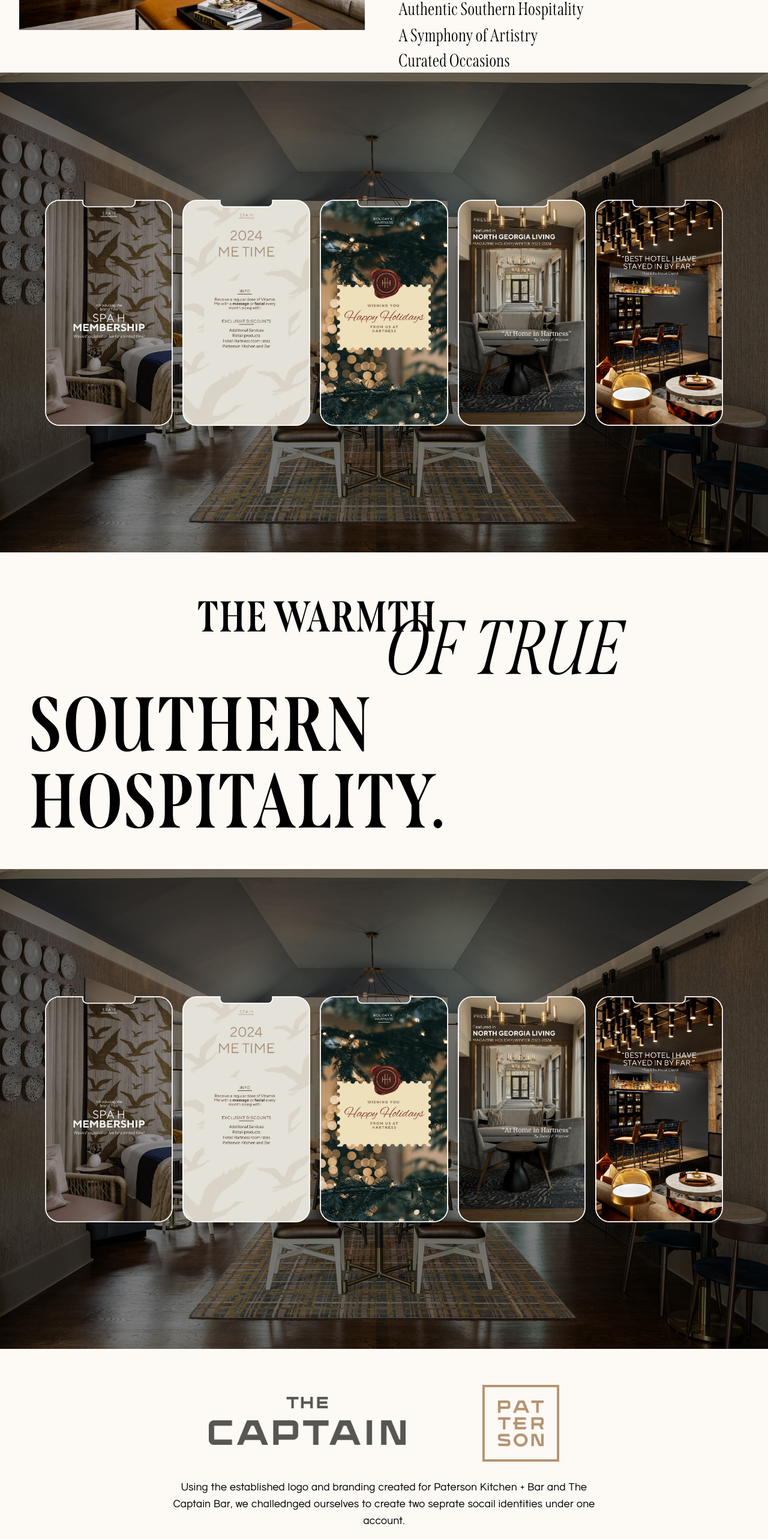
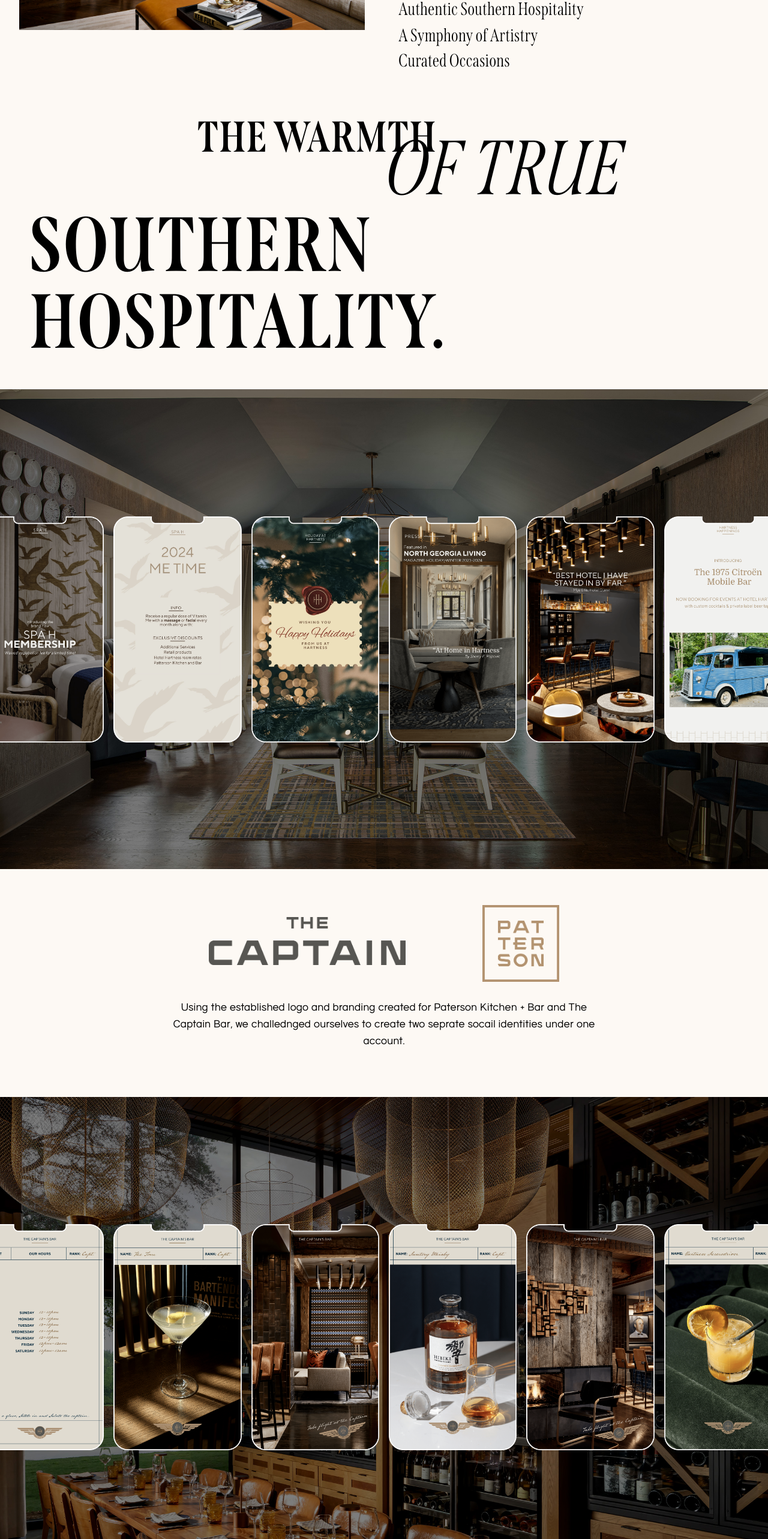
Before and after one commit to MMount98/10and5, a React (Create React App) app: page /hotel-hartness in a window 1280 px wide. Shown: the part 2640-5206 px from the top of the page at 60% size. Built offline with nearby package versions, Linux system fonts and the light colour scheme.

Commit message:
reworking carouselAnimation compotent to take custom images

```diff
--- a/src/components/carouselAnimation/index.js
+++ b/src/components/carouselAnimation/index.js
@@ -1,15 +1,7 @@
 import React, { useEffect, useState } from "react";
 import { motion, useAnimation } from "framer-motion";
-import backgroundImage from "../images/hotelhartness/HH_Fourth Photo.jpg";
-import image1 from "../images/hotelhartness/1stStories/HH_Story1.png";
-import image2 from "../images/hotelhartness/1stStories/HH_Story2.png";
-import image3 from "../images/hotelhartness/1stStories/HH_Story3.png";
-import image4 from "../images/hotelhartness/1stStories/HH_Story4.png";
-import image5 from "../images/hotelhartness/1stStories/HH_Story5.png";
 
-const portraits = [image1, image2, image3, image4, image5];
-
-const CarouselAnimation = () => {
+const CarouselAnimation = ({ portraits, backgroundImage }) => {
   const controls = useAnimation();
   const [currentIndex, setCurrentIndex] = useState(0);
 
@@ -22,17 +14,18 @@ const CarouselAnimation = () => {
 
     const interval = setInterval(cyclePortraits, 3000);
     return () => clearInterval(interval);
-  }, [controls]);
+  }, [controls, portraits.length]);
 
   return (
     <div className="relative h-screen w-full overflow-hidden">
       {/* Background Image */}
       <img src={backgroundImage} alt="Background" className="absolute h-full w-full object-cover z-0" />
 
+      {/* Mobile Portrait Animation */}
       <div className="md:hidden absolute inset-0 flex justify-center items-center">
         <motion.img
           src={portraits[currentIndex]}
-          alt={`Portrait`}
+          alt="Portrait"
           animate={controls}
           className="w-80 md:w-1/6 h-auto"
           initial={{ opacity: 1 }}
--- a/src/components/pages/hartnessSubPage.js
+++ b/src/components/pages/hartnessSubPage.js
@@ -1,9 +1,46 @@
+//Images
 import heroImage from "../images/hotelhartness/Hotel-Hartness.jpg";
 import secondImage from "../images/hotelhartness/HH_Second Photo.png";
 import thridImage from "../images/hotelhartness/HH_Third Photo.jpg";
-import CarouselAnimation from "../carouselAnimation";
 import captLogo from "../images/hotelhartness/Logo/Captain_Logo.png";
 import patLogo from "../images/hotelhartness/Logo/Patterson Logo.png";
+//story 1 images
+import story1_bg from "../images/hotelhartness/HH_Fourth Photo.jpg";
+import story1_1 from "../images/hotelhartness/1stStories/HH_Story1.png";
+import story1_2 from "../images/hotelhartness/1stStories/HH_Story2.png";
+import story1_3 from "../images/hotelhartness/1stStories/HH_Story3.png";
+import story1_4 from "../images/hotelhartness/1stStories/HH_Story4.png";
+import story1_5 from "../images/hotelhartness/1stStories/HH_Story5.png";
+import story1_6 from "../images/hotelhartness/1stStories/HH_Story6.png";
+//story 2 images
+import story2_1 from "../images/hotelhartness/2ndStories/HH_Story 1.png";
+import story2_2 from "../images/hotelhartness/2ndStories/HH_Story 2.png";
+import story2_3 from "../images/hotelhartness/2ndStories/HH_Story 3.png";
+import story2_4 from "../images/hotelhartness/2ndStories/HH_Story 4.png";
+import story2_5 from "../images/hotelhartness/2ndStories/HH_Story 5.png";
+import story2_6 from "../images/hotelhartness/2ndStories/HH_Story 6.png";
+import story2_bg from "../images/hotelhartness/HH_Sixth Photo.jpg";
+
+//Compontents
+import CarouselAnimation from "../carouselAnimation";
+
+const story1Images = [
+  story1_1,
+  story1_2,
+  story1_3,
+  story1_4,
+  story1_5,
+  story1_6,
+];
+
+const story2Images = [
+  story2_1,
+  story2_2,
+  story2_3,
+  story2_4,
+  story2_5,
+  story2_6,
+];
 
 export default function HartnessSubPage() {
   return (
@@ -88,7 +125,7 @@ export default function HartnessSubPage() {
           </ul>
         </div>
       </div>
-      <CarouselAnimation />
+
       <div className="flex flex-col items-center mx-4 md:m-12">
         <div>
           <h3 className="text-3xl md:text-7xl md:absolute md:left-80 md:ml-2 md:mt-6 2xl:ml-72 mr-44 mt-6 font-span">
@@ -106,7 +143,7 @@ export default function HartnessSubPage() {
           </h3>
         </div>
       </div>
-      <CarouselAnimation />
+      <CarouselAnimation portraits={story1Images} backgroundImage={story1_bg} />
       <div className="logos flex md:justify-center md:flex-row flex-col p-10 m-5">
         <img
           src={captLogo}
@@ -120,12 +157,13 @@ export default function HartnessSubPage() {
         />
       </div>
       <div>
-        <p className="font-napzer text-center text-lg md:px-72 px-24 -mt-8">
+        <p className="font-napzer text-center text-lg md:px-72 px-24 -mt-8 md:mb-20">
           Using the established logo and branding created for Paterson Kitchen +
           Bar and The Captain Bar, we challednged ourselves to create two
           seprate socail identities under one account.
         </p>
       </div>
+      <CarouselAnimation portraits={story2Images} backgroundImage={story2_bg} className="" />
     </div>
   );
 }
```
